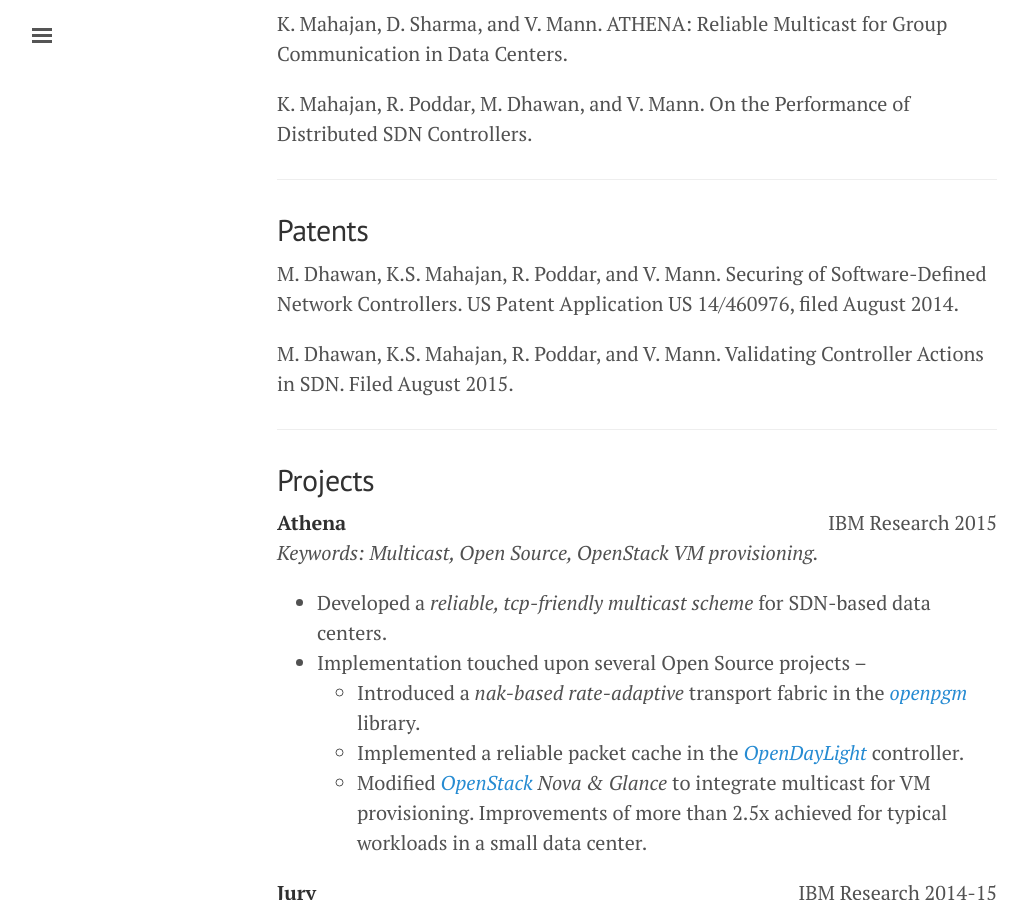
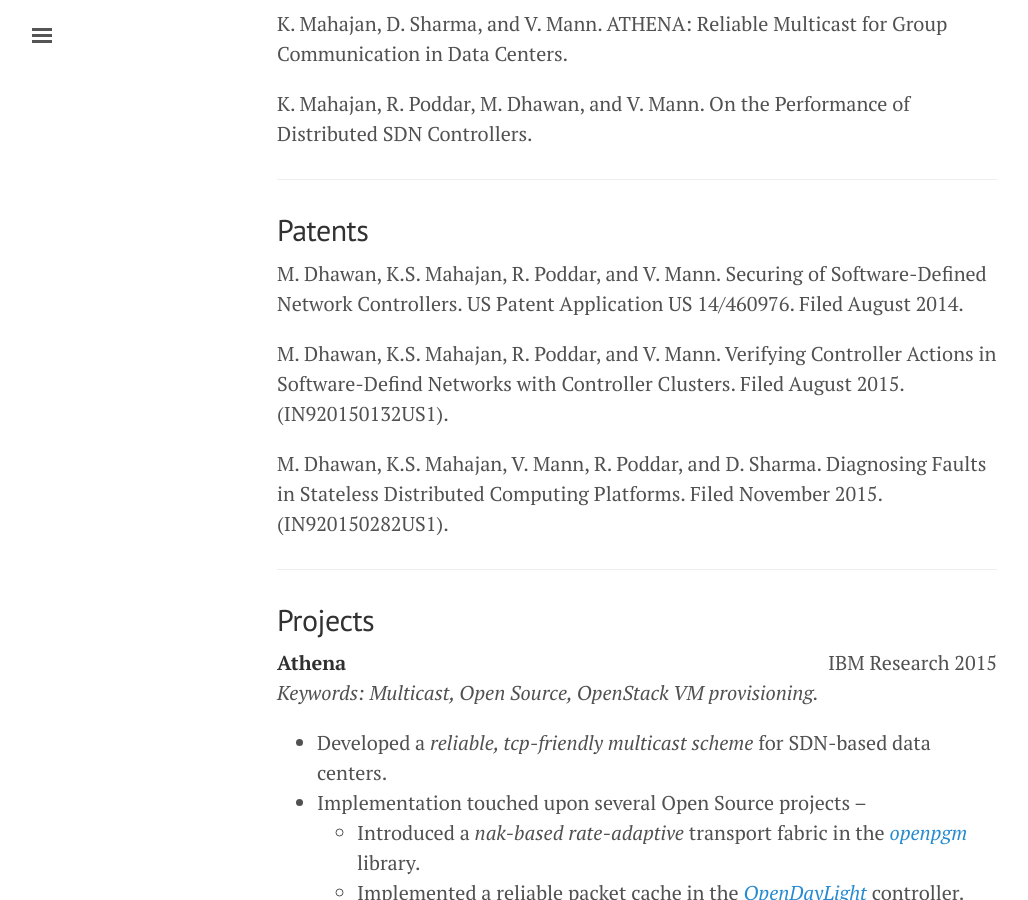
Before and after one commit to kshiteejm/kshiteejm.github.io, a Jekyll site: the page built from cv.md, in a window 1280 px wide and 900 px high, scrolled down 1343 px. Shown: the whole window, without its empty margins (3-1031 px from the left). Built offline with Jekyll 4.4.1, drawn with Linux system fonts in a browser that asks for light colours.

Commit message:
updated patents in CV

```diff
--- a/cv.md
+++ b/cv.md
@@ -61,10 +61,15 @@ Distributed SDN Controllers.
 
 M. Dhawan, K.S. Mahajan, R. Poddar, and V. Mann. Securing of
 Software-Defined Network Controllers. US Patent Application US
-14/460976, filed August 2014.
+14/460976. Filed August 2014.
 
-M. Dhawan, K.S. Mahajan, R. Poddar, and V. Mann. Validating Controller
-Actions in SDN. Filed August 2015.
+M. Dhawan, K.S. Mahajan, R. Poddar, and V. Mann. Verifying Controller
+Actions in Software-Defind Networks with Controller Clusters.
+Filed August 2015. (IN920150132US1).
+
+M. Dhawan, K.S. Mahajan, V. Mann, R. Poddar, and D. Sharma. Diagnosing
+Faults in Stateless Distributed Computing Platforms. Filed November 2015.
+(IN920150282US1).
 
 -----
 
```
